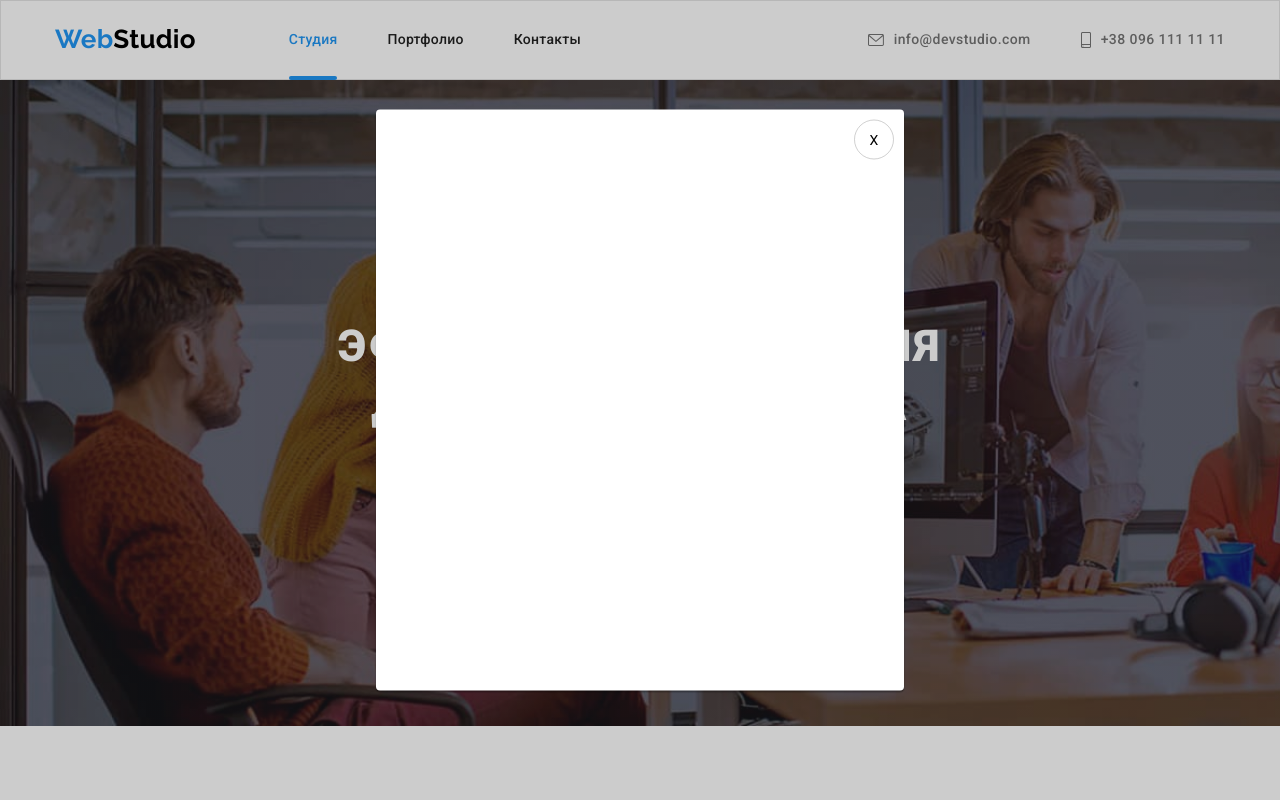
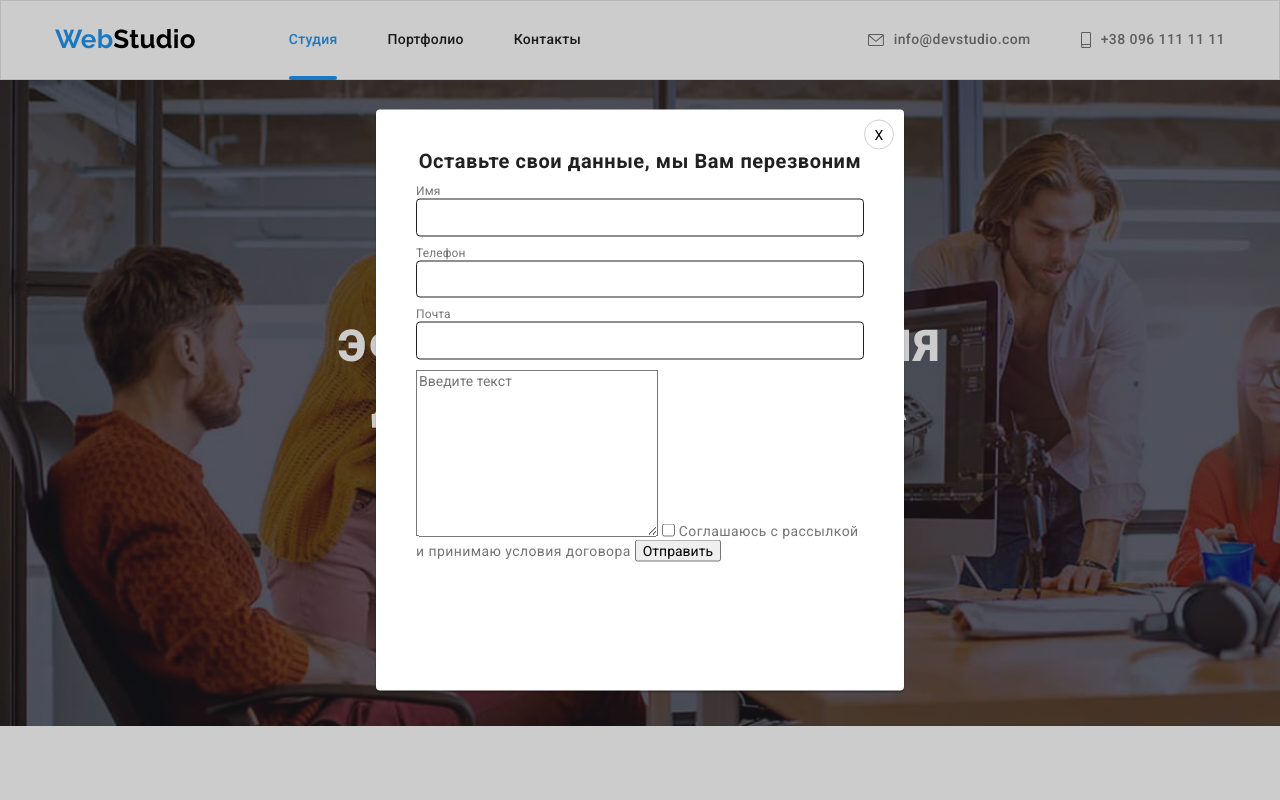
Before and after one commit to E-Molostova/goit-markup-hw-05, a plain HTML site: page index.html in a window 1280 px wide. Both pictures are taken after a click on the button "Заказать услугу". Shown: the top 800 px of the page. Drawn offline with nearby package versions, Linux system fonts and the light colour scheme.

Commit message:
ended hw 5

```diff
--- a/css/styles.css
+++ b/css/styles.css
@@ -738,23 +738,52 @@ p{
   left: 50%;
   transform: translate(-50%, -50%);
 
-  min-width: 528px;
-  min-height: 581px;
+  width: 528px;
+  height: 581px;
   padding: 15px;
 
   background-color: #ffffff;
   box-shadow: 0px 1px 3px rgba(0, 0, 0, 0.12), 0px 1px 1px rgba(0, 0, 0, 0.14), 0px 2px 1px rgba(0, 0, 0, 0.2);
   border-radius: 4px;
+  padding: 40px;
 
 }
 
 .close-btn {
     position: absolute;
-    width: 40px;
-    height: 40px;
+    width: 30px;
+    height: 30px;
     border-radius: 50%;
     border: 1px solid rgba(161, 161, 161, 0.5);
     background-color: transparent;
     right: 10px;
     top: 10px;
   }
+
+.modal p {
+  font-weight: 700;
+  font-size: 20px;
+  line-height: 1.15;
+  text-align: center;
+  letter-spacing: 0.03em;
+  color: var(--title-text-color);
+  margin-bottom: 12px;
+}
+
+.form-field {
+  display: flex;
+  flex-direction: column;
+  margin-bottom: 10px;
+
+  font-size: 12px;
+  line-height: 1.16;
+  letter-spacing: 0.01em;
+  color: var(--primary-text-color);
+}
+
+.form-field input {
+  margin: 0;
+  padding: 11px;
+  border-radius: 4px;
+  border: 1px solid #212121;
+}
--- a/index.html
+++ b/index.html
@@ -369,6 +369,29 @@
   </footer>
   <div class="backdrop is-hidden" data-modal>
     <div class="modal">
+      <form>
+        <p>Оставьте свои данные, мы Вам перезвоним</p>
+
+        <div class="form-field">
+          <label for="name">Имя</label>
+          <input type="text" name="name" id="name">
+        </div>
+
+        <div class="form-field">
+          <label for="tel">Телефон</label>
+          <input type="tel" name="tel" id="tel">
+        </div>
+
+        <div class="form-field">
+          <label for="mail">Почта</label>
+          <input type="email" name="mail" id="mail">
+        </div>
+        <textarea name="feedback" id="" cols="30" rows="10" placeholder="Введите текст"></textarea>
+        <input type="checkbox" value="agree" id="agree">
+        <label for="agree">Соглашаюсь с рассылкой и принимаю условия договора</label>
+        <button type="submit">Отправить</button>
+
+      </form>
       <button class="close-btn" type="button" data-modal-close>X</button>
     </div>
   </div>
```
